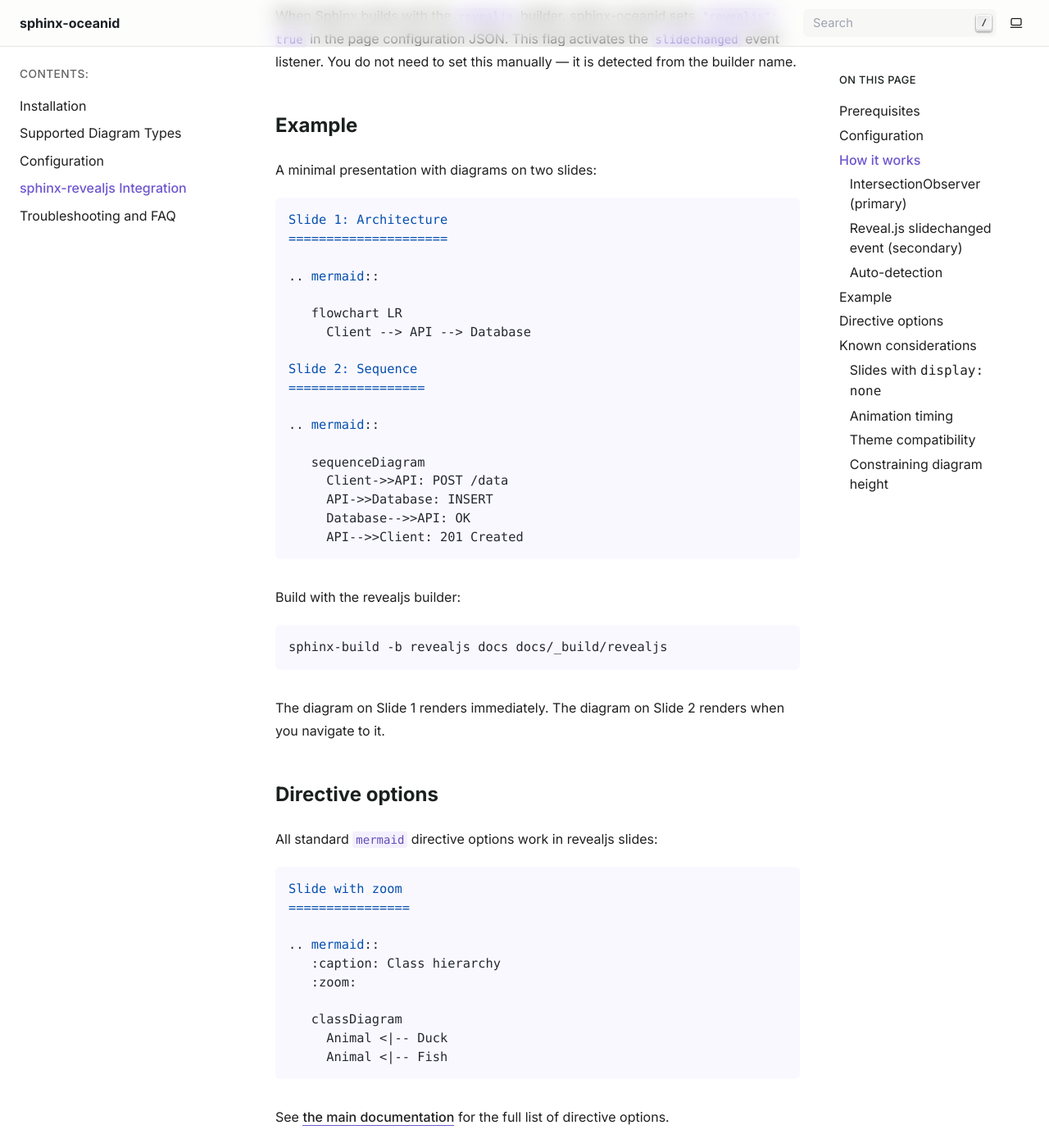
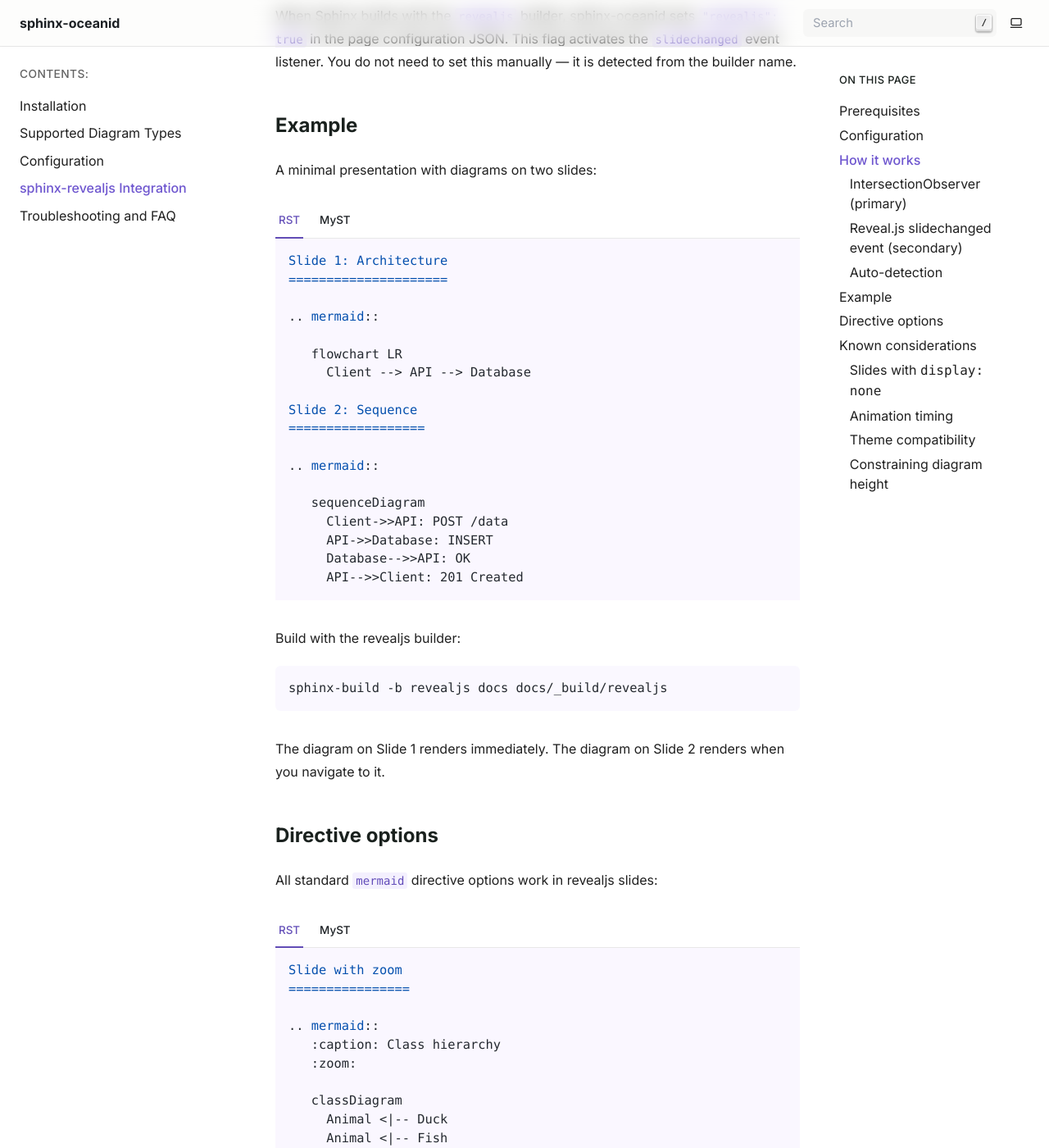
Before and after one commit to drillan/sphinx-oceanid, a Sphinx documentation site: the page built from docs/revealjs.md, in a window 1280 px wide and 1400 px high, scrolled down 1324 px. Shown: the whole window at 82% size. Built offline with Sphinx 7.4.7, drawn with Linux system fonts in a browser that asks for light colours.

Commit message:
docs: add RST/MyST tab-set to revealjs code samples
Co-Authored-By: Claude Opus 4.6 (1M context) <noreply@anthropic.com>

`````diff
--- a/docs/revealjs.md
+++ b/docs/revealjs.md
@@ -40,7 +40,10 @@ When Sphinx builds with the `revealjs` builder, sphinx-oceanid sets `"revealjs":
 
 A minimal presentation with diagrams on two slides:
 
-```rst
+::::{tab-set}
+:::{tab-item} RST
+:sync: rst
+````rst
 Slide 1: Architecture
 =====================
 
@@ -59,7 +62,30 @@ Slide 2: Sequence
      API->>Database: INSERT
      Database-->>API: OK
      API-->>Client: 201 Created
+````
+:::
+:::{tab-item} MyST
+:sync: myst
+````markdown
+# Slide 1: Architecture
+
+```{mermaid}
+flowchart LR
+  Client --> API --> Database
 ```
+
+# Slide 2: Sequence
+
+```{mermaid}
+sequenceDiagram
+  Client->>API: POST /data
+  API->>Database: INSERT
+  Database-->>API: OK
+  API-->>Client: 201 Created
+```
+````
+:::
+::::
 
 Build with the revealjs builder:
 
@@ -73,7 +99,10 @@ The diagram on Slide 1 renders immediately. The diagram on Slide 2 renders when
 
 All standard `mermaid` directive options work in revealjs slides:
 
-```rst
+::::{tab-set}
+:::{tab-item} RST
+:sync: rst
+````rst
 Slide with zoom
 ================
 
@@ -84,7 +113,24 @@ Slide with zoom
    classDiagram
      Animal <|-- Duck
      Animal <|-- Fish
+````
+:::
+:::{tab-item} MyST
+:sync: myst
+````markdown
+# Slide with zoom
+
+```{mermaid}
+:caption: Class hierarchy
+:zoom:
+
+classDiagram
+  Animal <|-- Duck
+  Animal <|-- Fish
 ```
+````
+:::
+::::
 
 See {doc}`the main documentation <index>` for the full list of directive options.
 
`````
